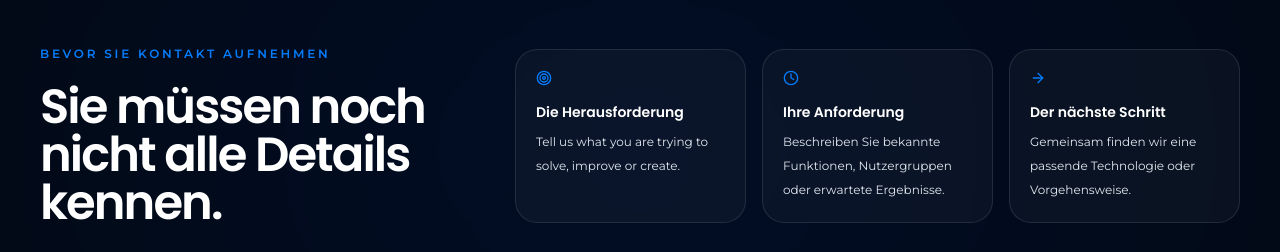
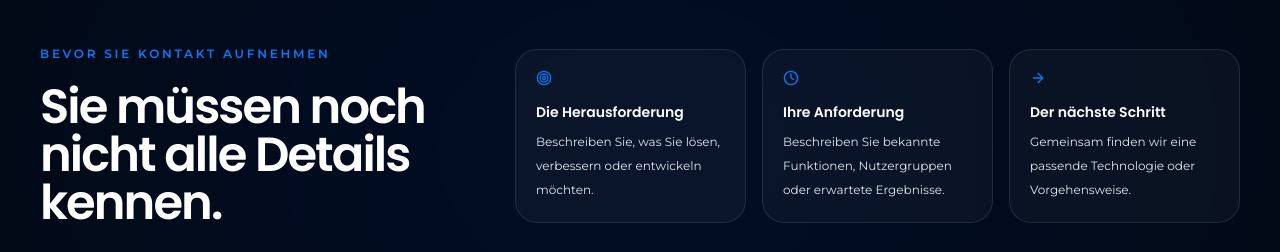
Before and after one commit to aravinthk1504/gendata-techv2, a Next.js app: page /de/contact in a window 1280 px wide. Shown: the part 2620-2872 px from the top of the page. Built offline with nearby package versions, Linux system fonts and the light colour scheme.

Commit message:
Use existing German translation in Contact preparation tips

```diff
--- a/src/components/migrated/Contact.jsx
+++ b/src/components/migrated/Contact.jsx
@@ -1062,7 +1062,7 @@ function Contact() {
                   </h3>
 
                   <p className="mt-2 font-body text-xs leading-6 text-slate-200">
-                    Tell us what you are trying to solve, improve or create.
+                    {tr("Tell us what you are trying to solve, improve or create.")}
                   </p>
                 </div>
 
```
